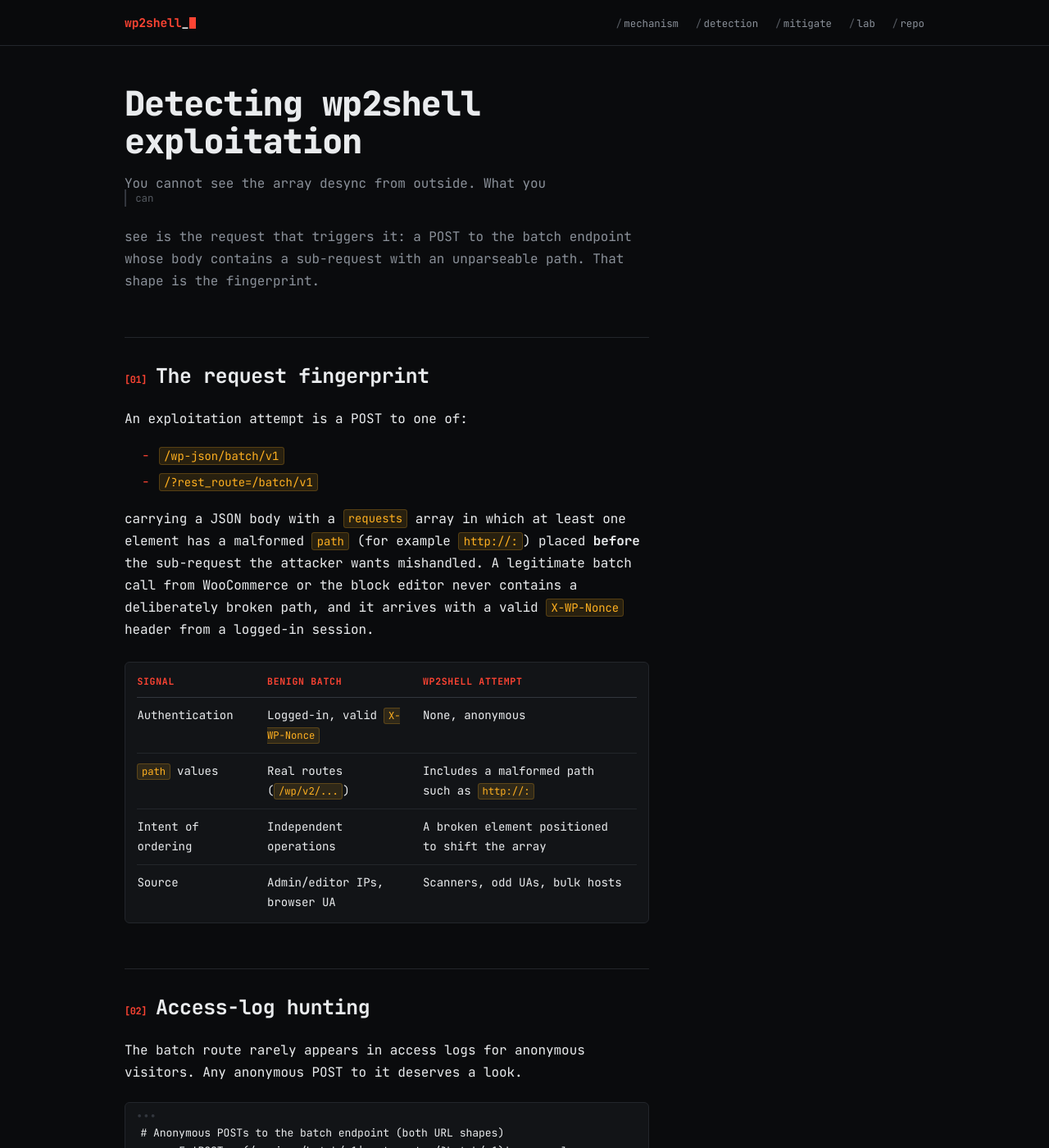
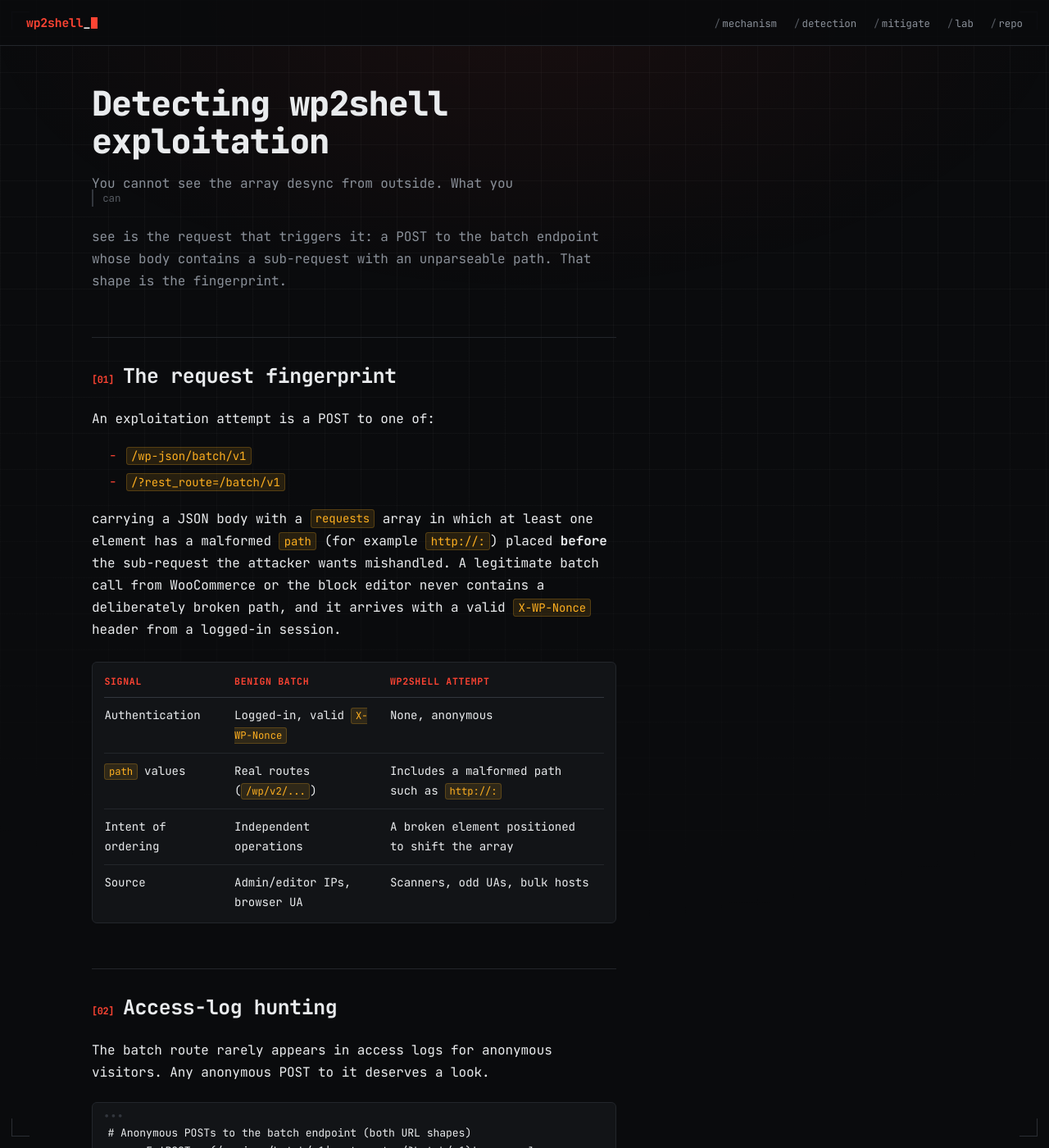
Before and after one commit to ZenithGenius/wordpress-batch-rce-lab, a Jekyll site: the page built from analysis/detection.md, in a window 1280 px wide and 1400 px high. Shown: the whole window at 82% size. Built offline with Jekyll 4.4.1, drawn with Linux system fonts in a browser that asks for light colours; a script that is not in the unit is left out.

Commit message:
site: full-bleed masthead, ambient grid texture, HUD corner frame
Wide screens were reading as a small centered card floating in flat
black. Masthead now spans edge to edge, the shell widened slightly,
and a faint fixed grid + HUD corner brackets give the surrounding
viewport atmosphere instead of dead space.

```diff
--- a/_layouts/default.html
+++ b/_layouts/default.html
@@ -32,7 +32,7 @@
       --amber:     #ffb020;   /* CVE ids, secondary emphasis */
 
       --mono: "JetBrains Mono", ui-monospace, "SF Mono", Menlo, Consolas, monospace;
-      --shell: 64rem;
+      --shell: 70rem;
       --read: 40rem;
     }
 
@@ -41,12 +41,31 @@
     @media (prefers-reduced-motion: reduce) { html { scroll-behavior: auto; } }
 
     body {
-      margin: 0; color: var(--ink);
+      margin: 0; color: var(--ink); min-height: 100vh;
       font-family: var(--mono); font-size: 1rem; line-height: 1.7;
       font-weight: 400; letter-spacing: -0.005em;
       background: var(--void);
       -webkit-font-smoothing: antialiased; text-rendering: optimizeLegibility;
     }
+    /* Ambient full-viewport texture so wide screens don't read as dead space
+       around a centered card: faint grid + a soft glow anchored top-center. */
+    body::before {
+      content: ""; position: fixed; inset: 0; z-index: -2; pointer-events: none;
+      background:
+        radial-gradient(60rem 32rem at 50% 0%, color-mix(in oklab, var(--alert) 6%, transparent), transparent 70%),
+        linear-gradient(color-mix(in oklab, white 3%, transparent) 1px, transparent 1px) 0 0/100% 44px,
+        linear-gradient(90deg, color-mix(in oklab, white 3%, transparent) 1px, transparent 1px) 0 0/44px 100%;
+      -webkit-mask-image: radial-gradient(120vmax 90vmax at 50% 0%, black 45%, transparent 92%);
+      mask-image: radial-gradient(120vmax 90vmax at 50% 0%, black 45%, transparent 92%);
+    }
+    /* HUD corner frame: gives the viewport a purpose instead of empty void. */
+    .hud i { position: fixed; z-index: -1; width: 22px; height: 22px; pointer-events: none;
+             border-color: var(--line-2); border-style: solid; border-width: 0; opacity: 0.85; }
+    .hud .tl { top: 14px; left: 14px; border-top-width: 1px; border-left-width: 1px; }
+    .hud .tr { top: 14px; right: 14px; border-top-width: 1px; border-right-width: 1px; }
+    .hud .bl { bottom: 14px; left: 14px; border-bottom-width: 1px; border-left-width: 1px; }
+    .hud .br { bottom: 14px; right: 14px; border-bottom-width: 1px; border-right-width: 1px; }
+    @media (max-width: 640px) { .hud { display: none; } }
 
     main { animation: rise 0.4s ease-out both; }
     @keyframes rise { from { opacity: 0; transform: translateY(4px); } to { opacity: 1; transform: none; } }
@@ -64,10 +83,10 @@
       border-bottom: 1px solid var(--line);
     }
     .masthead-in {
-      max-width: var(--shell); margin: 0 auto;
-      padding: 0.95rem 1.5rem; display: flex; align-items: baseline;
+      padding: 0.95rem 2rem; display: flex; align-items: baseline;
       justify-content: space-between; gap: 1rem; flex-wrap: wrap;
     }
+    @media (min-width: 90rem) { .masthead-in { padding-left: 3.5rem; padding-right: 3.5rem; } }
     .brand { font-weight: 700; font-size: 0.92rem; letter-spacing: -0.01em; color: var(--ink); text-decoration: none; }
     .brand b { color: var(--alert); font-weight: 700; }
     .masthead-in nav { display: flex; gap: 1.3rem; font-size: 0.78rem; }
@@ -116,7 +135,8 @@
     .meta .v.amber { color: var(--amber); }
 
     /* ---- shell / article ---- */
-    .shell { max-width: var(--shell); margin: 0 auto; padding: 3rem 1.5rem 5rem; }
+    .shell { max-width: var(--shell); margin: 0 auto; padding: 3rem 2rem 5rem; }
+    @media (min-width: 90rem) { .shell { padding-left: 3.5rem; padding-right: 3.5rem; } }
     article { max-width: var(--read); }
     article > pre, article > table, article > .mermaid, article > .meta, article > .hero,
     article > p:has(> img) { max-width: var(--shell); width: 100%; }
@@ -206,6 +226,7 @@
   </style>
 </head>
 <body>
+  <div class="hud" aria-hidden="true"><i class="tl"></i><i class="tr"></i><i class="bl"></i><i class="br"></i></div>
   <header class="masthead">
     <div class="masthead-in">
       <a class="brand" href="{{ '/' | relative_url }}"><b>wp2shell</b>_<span class="cursor" aria-hidden="true"></span></a>
```
